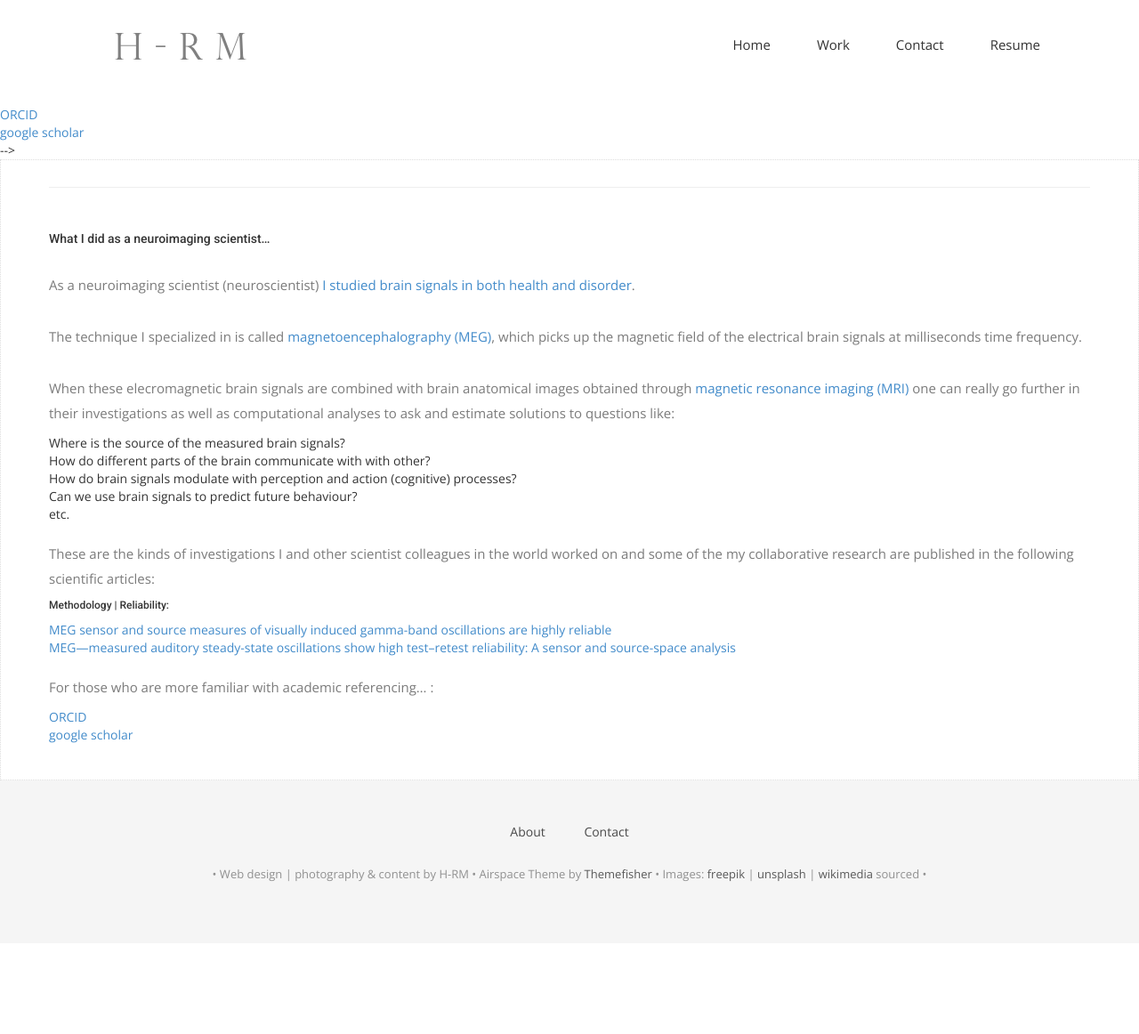
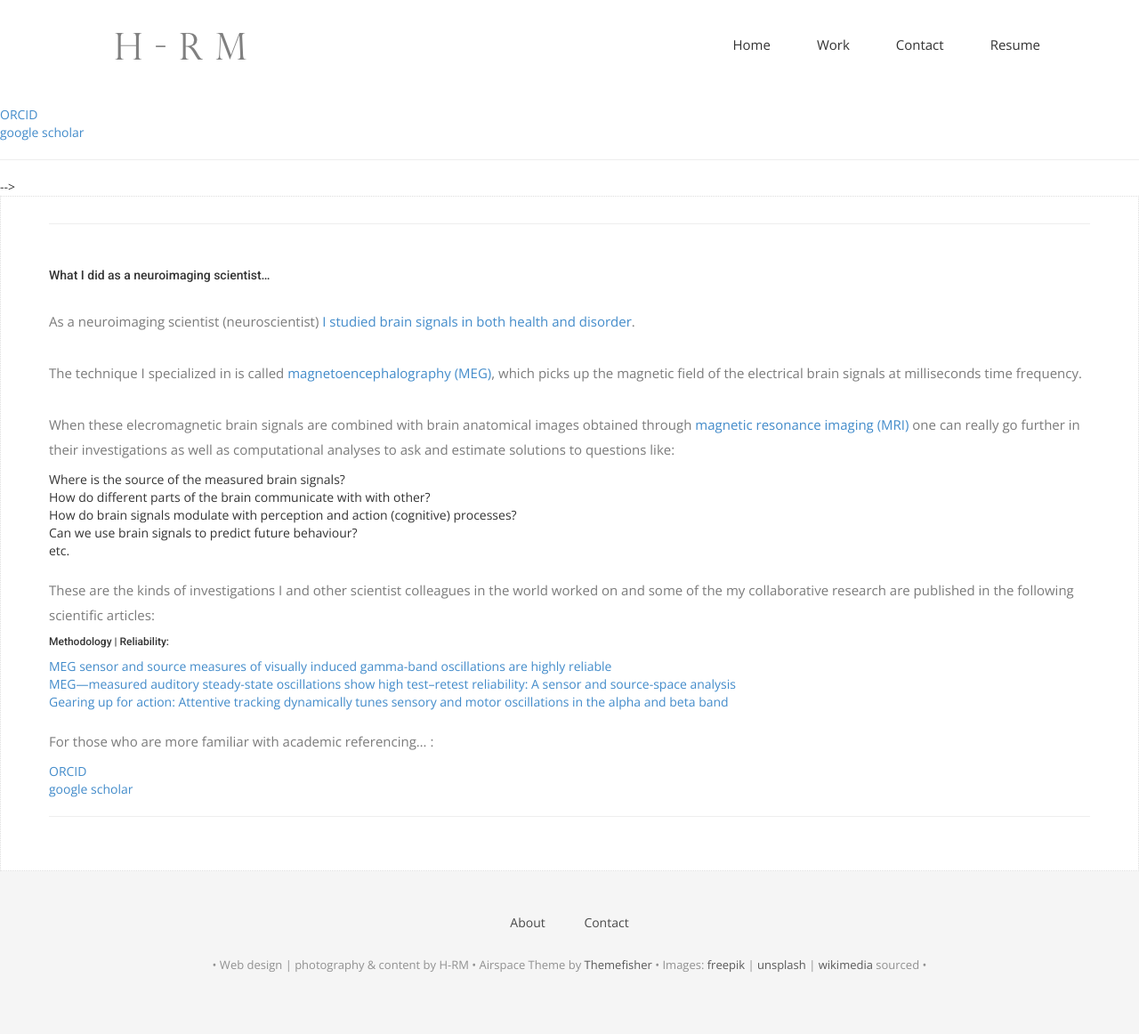
Before and after one commit to hengrumay/hengrumay.github.io, a Jekyll site: the page built from _pages/research_overview.md, in a window 1280 px wide. Shown: the whole page at 89% size. Built offline with Jekyll 4.4.1, drawn with Linux system fonts in a browser that asks for light colours; nearby versions of some CDN libraries; some web fonts are replaced; our own code applies the rules of GitHub Pages for plain Markdown files; before the commit the page ends 1060 px from its top, so only the background shows below that.

Commit message:
Update research_overview.md

```diff
--- a/_pages/research_overview.md
+++ b/_pages/research_overview.md
@@ -22,7 +22,7 @@
 - [MEG sensor and source measures of visually induced gamma-band oscillations are highly reliable](https://doi.org/10.1016/j.neuroimage.2016.05.006)
 - [MEG—measured auditory steady-state oscillations show high test–retest reliability: A sensor and source-space analysis](https://doi.org/10.1016/j.neuroimage.2015.07.055)
 - []()
-- []()
+- [Gearing up for action: Attentive tracking dynamically tunes sensory and motor oscillations in the alpha and beta band](https://doi.org/10.1016/j.neuroimage.2013.04.120)
 - []()
 - []()
 - []()
@@ -31,6 +31,7 @@
 
 For those who are more familiar with academic referencing... :
 <!-- (- [ResearchGate](https://www.researchgate.net/profile/H_Rm_Tan2) ) -->
-
 - [ORCID](http://orcid.org/0000-0003-2109-0781)
 - [google scholar](https://scholar.google.com/citations?hl=en&user=dYvmLyMAAAAJ&view_op=list_works&gmla=AJsN-F605v5T0dj_KdhP2FNbxZXz5HDUnEoZWVTI6Z-ZmGvPtEdL5GJMKF8bZ36DB667bQQiaMz1_o1LR76E2xQPOu_4IagLBg)
+
+-----
```
